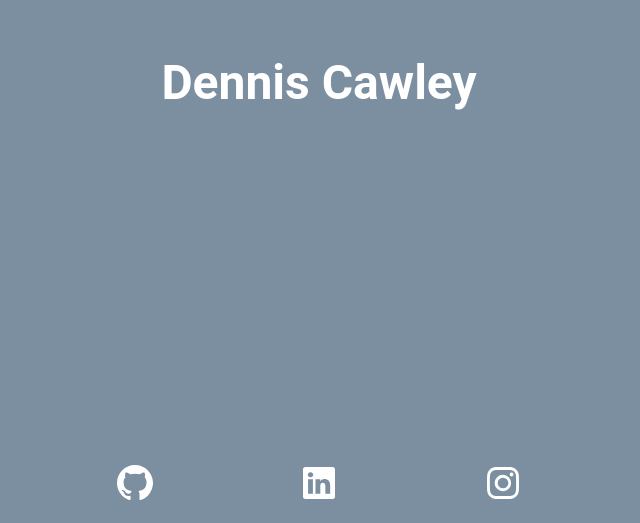
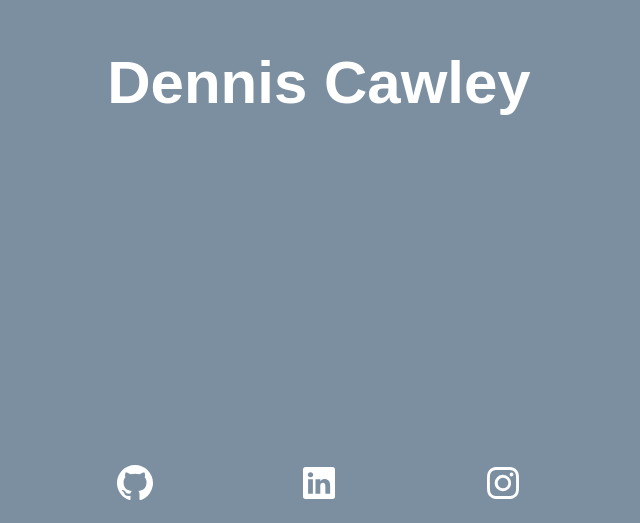
Before and after one commit to djrcawley/PersonalPage, a React (Vite) app: page / in a window 1280 px wide. Shown: the part 277-800 px from the top of the page, without its empty margins (321-961 px from the left). Built offline with nearby package versions, Linux system fonts and the light colour scheme.

Commit message:
Add/Convert Jost Font

```diff
--- a/src/App.tsx
+++ b/src/App.tsx
@@ -4,7 +4,7 @@ function App() {
   return (
     <main className="flex flex-col items-center justify-center h-screen bg-shadow-blue">
       <div className='flex flex-col items-center justify-center flex-1'>
-        <span className="text-white text-5xl font-roboto font-semibold">Dennis Cawley</span>
+        <span className="text-white text-6xl font-jost font-bold">Dennis Cawley</span>
       </div>
       <div className="flex flex-row items-center justify-center w-screen h-20">
         <a href='https://github.com/djrcawley' target="_blank" rel="noopener noreferrer" className='rounded-full mx-12 md:mx-16 hover:bg-gray-400 w-14 h-14 p-2 flex items-center justify-center'><BsGithub className='text-white text-4xl' /></a>
--- a/tailwind.config.js
+++ b/tailwind.config.js
@@ -9,6 +9,7 @@ module.exports = {
       },
       fontFamily: {
         'roboto': ['Roboto', 'sans-serif'],
+        'jost': ['Jost', 'sans-serif'],
       }
     },
   },
```
